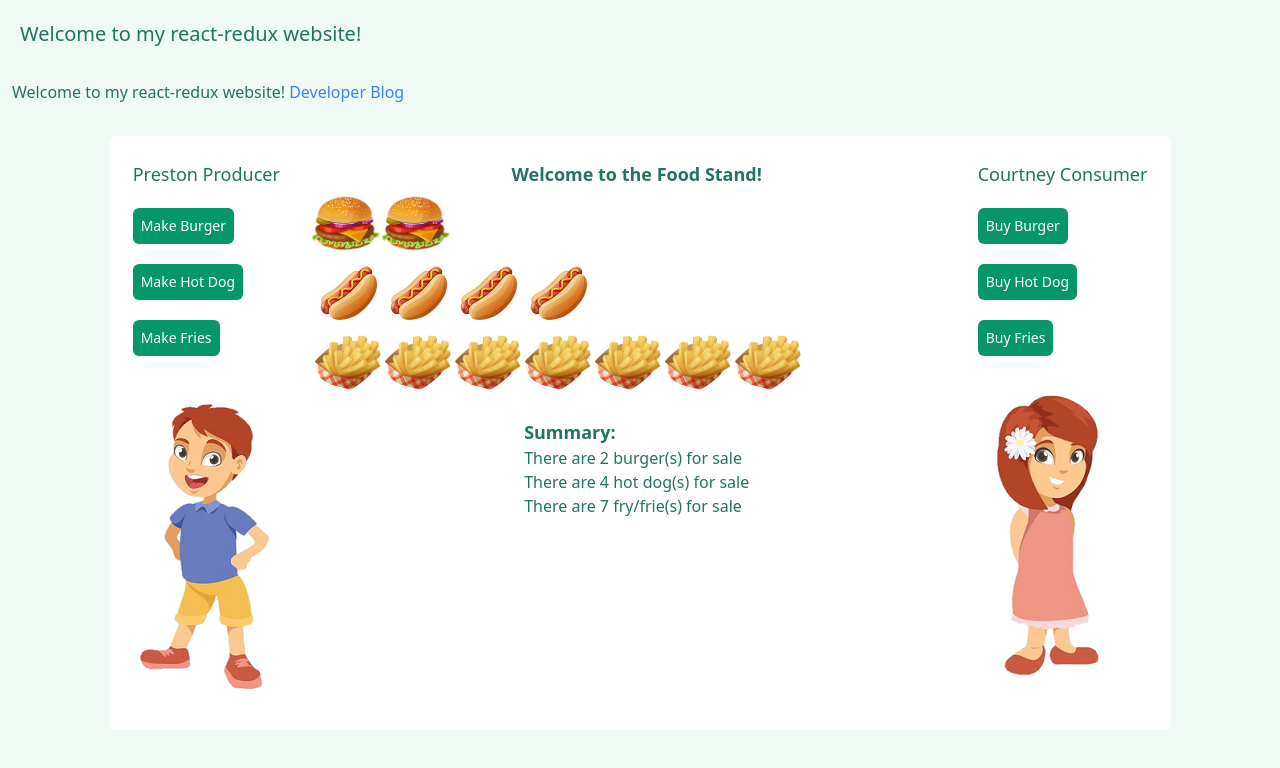
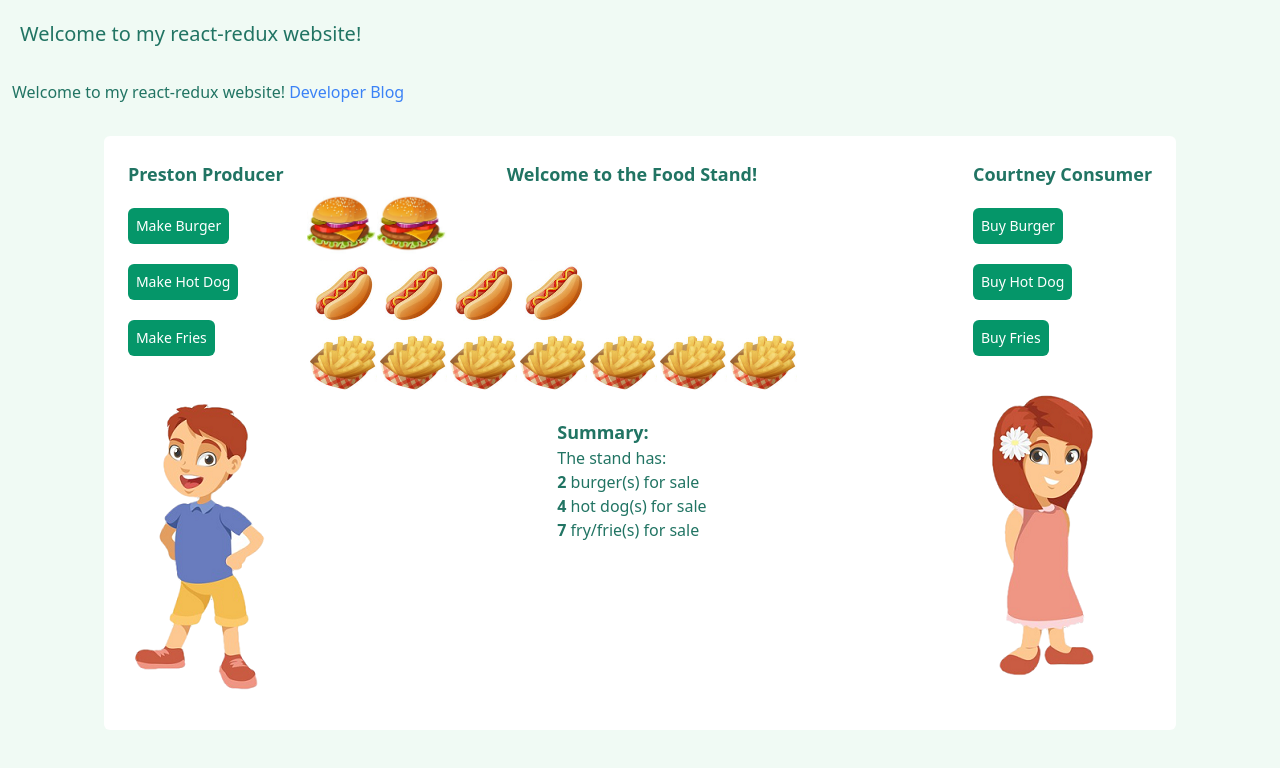
Before and after one commit to marklimm/react-redux-app, a Next.js app: page / in a window 1280 px wide. Shown: the top 768 px of the page. Built offline with nearby package versions, Linux system fonts and the light colour scheme.

Commit message:
using React.memo() to only re-render the row of food items if there is a change in number

```diff
--- a/components/Consumer/Consumer.tsx
+++ b/components/Consumer/Consumer.tsx
@@ -28,7 +28,7 @@ export const Consumer: FunctionComponent = () => {
 
   return (
     <div className=''>
-      <h1 className=' text-lg'>Courtney Consumer</h1>
+      <h1 className='text-lg font-bold'>Courtney Consumer</h1>
 
       <div className='mb-8'>
         <div className='mt-3'>
--- a/components/FoodStand/FoodStand.tsx
+++ b/components/FoodStand/FoodStand.tsx
@@ -3,18 +3,24 @@ import { useSelector } from 'react-redux'
 
 import { FoodStandState } from 'redux/FoodStandReducer'
 
-import { Burger } from 'components/food/Burger'
-import { HotDog } from 'components/food/HotDog'
-import { Fries } from 'components/food/Fries'
+import { BurgerRow } from 'components/food/BurgerRow'
+import { HotDogRow } from 'components/food/HotDogRow'
+import { FriesRow } from 'components/food/FriesRow'
 
 /**
  * This FoodStand component lists the items currently available at the food stand
  * @returns
  */
 export const FoodStand: FunctionComponent = () => {
-  const numBurgers = useSelector<FoodStandState>((state) => state.burgers)
-  const numHotDogs = useSelector<FoodStandState>((state) => state.hotdogs)
-  const numFries = useSelector<FoodStandState>((state) => state.fries)
+  const numBurgers = useSelector<FoodStandState>(
+    (state) => state.burgers
+  ) as number
+
+  const numHotDogs = useSelector<FoodStandState>(
+    (state) => state.hotdogs
+  ) as number
+
+  const numFries = useSelector<FoodStandState>((state) => state.fries) as number
 
   return (
     <div className='flex flex-col'>
@@ -23,30 +29,31 @@ export const FoodStand: FunctionComponent = () => {
       </h1>
 
       <div className='flex flex-wrap'>
-        {Array.from(Array(numBurgers), (_, i) => (
-          <Burger key={i}></Burger>
-        ))}
+        <BurgerRow numBurgers={numBurgers} />
       </div>
 
       <div className='flex flex-wrap'>
-        {Array.from(Array(numHotDogs), (_, i) => (
-          <HotDog key={i}></HotDog>
-        ))}
+        <HotDogRow numHotDogs={numHotDogs} />
       </div>
 
       <div className='flex flex-wrap'>
-        {Array.from(Array(numFries), (_, i) => (
-          <Fries key={i}></Fries>
-        ))}
+        <FriesRow numFries={numFries} />
       </div>
 
       <div className='self-center'>
         <h2 className='text-lg font-bold mt-5'>Summary:</h2>
-        <div>There are {numBurgers} burger(s) for sale</div>
+        <span>The stand has: </span>
+        <div>
+          <span className='font-bold'>{numBurgers}</span> burger(s) for sale
+        </div>
 
-        <div>There are {numHotDogs} hot dog(s) for sale</div>
+        <div>
+          <span className='font-bold'>{numHotDogs}</span> hot dog(s) for sale
+        </div>
 
-        <div>There are {numFries} fry/frie(s) for sale</div>
+        <div>
+          <span className='font-bold'>{numFries}</span> fry/frie(s) for sale
+        </div>
       </div>
     </div>
   )
--- a/components/Producer/Producer.tsx
+++ b/components/Producer/Producer.tsx
@@ -26,7 +26,7 @@ export const Producer: FunctionComponent = () => {
 
   return (
     <div className=''>
-      <h1 className=' text-lg'>Preston Producer</h1>
+      <h1 className='text-lg font-bold'>Preston Producer</h1>
 
       <div className='mb-8'>
         <button
--- a/components/food/Burger.tsx
+++ /dev/null
@@ -1,21 +0,0 @@
-import React, { FunctionComponent } from 'react'
-import Image from 'next/image'
-
-import { FoodContainer } from './FoodContainer'
-
-/**
- *
- * @returns
- */
-export const Burger: FunctionComponent = () => {
-  return (
-    <FoodContainer>
-      <Image
-        src='/images/burger.png'
-        alt='burger'
-        layout='fill'
-        objectFit='contain'
-      />
-    </FoodContainer>
-  )
-}
--- /dev/null
+++ b/components/food/BurgerRow.tsx
@@ -0,0 +1,45 @@
+import React, { FunctionComponent } from 'react'
+import Image from 'next/image'
+
+import { FoodContainer } from './FoodContainer'
+
+/**
+ *
+ * @returns
+ */
+const Burger: FunctionComponent = () => {
+  return (
+    <FoodContainer>
+      <Image
+        src='/images/burger.png'
+        alt='burger'
+        layout='fill'
+        objectFit='contain'
+      />
+    </FoodContainer>
+  )
+}
+
+interface BurgerRowUnMemoizedProps {
+  numBurgers: number
+}
+
+const BurgerRowUnMemoized: FunctionComponent<BurgerRowUnMemoizedProps> = ({
+  numBurgers = 0,
+}: BurgerRowUnMemoizedProps) => {
+  return (
+    <>
+      {Array.from(Array(numBurgers), (_, i) => (
+        <Burger key={i}></Burger>
+      ))}
+    </>
+  )
+}
+
+//  I'm using React.memo() here to ensure that the row of Burgers is only re-rendered if there's actually been a change to the number of burgers
+export const BurgerRow = React.memo(
+  BurgerRowUnMemoized,
+  (prevProps, nextProps) => {
+    return prevProps.numBurgers === nextProps.numBurgers
+  }
+)
--- a/components/food/Fries.tsx
+++ /dev/null
@@ -1,21 +0,0 @@
-import React, { FunctionComponent } from 'react'
-import Image from 'next/image'
-
-import { FoodContainer } from './FoodContainer'
-
-/**
- *
- * @returns
- */
-export const Fries: FunctionComponent = () => {
-  return (
-    <FoodContainer>
-      <Image
-        src='/images/fries.png'
-        alt='fries'
-        layout='fill'
-        objectFit='contain'
-      />
-    </FoodContainer>
-  )
-}
--- /dev/null
+++ b/components/food/FriesRow.tsx
@@ -0,0 +1,46 @@
+import React, { FunctionComponent } from 'react'
+import Image from 'next/image'
+
+import { FoodContainer } from './FoodContainer'
+
+/**
+ *
+ * @returns
+ */
+const Fries: FunctionComponent = () => {
+  // console.log('Fries being rendered')
+  return (
+    <FoodContainer>
+      <Image
+        src='/images/fries.png'
+        alt='fries'
+        layout='fill'
+        objectFit='contain'
+      />
+    </FoodContainer>
+  )
+}
+
+interface FriesRowUnMemoizedProps {
+  numFries: number
+}
+
+const FriesRowUnMemoized: FunctionComponent<FriesRowUnMemoizedProps> = ({
+  numFries = 0,
+}: FriesRowUnMemoizedProps) => {
+  return (
+    <>
+      {Array.from(Array(numFries), (_, i) => (
+        <Fries key={i}></Fries>
+      ))}
+    </>
+  )
+}
+
+//  I'm using React.memo() here to ensure that the row of Friess is only re-rendered if there's actually been a change to the number of Friess
+export const FriesRow = React.memo(
+  FriesRowUnMemoized,
+  (prevProps, nextProps) => {
+    return prevProps.numFries === nextProps.numFries
+  }
+)
--- a/components/food/HotDog.tsx
+++ /dev/null
@@ -1,21 +0,0 @@
-import React, { FunctionComponent } from 'react'
-import Image from 'next/image'
-
-import { FoodContainer } from './FoodContainer'
-
-/**
- * This FoodStand component lists the items currently available at the food stand
- * @returns
- */
-export const HotDog: FunctionComponent = () => {
-  return (
-    <FoodContainer>
-      <Image
-        src='/images/hotdog.png'
-        alt='hot dog'
-        layout='fill'
-        objectFit='contain'
-      />
-    </FoodContainer>
-  )
-}
--- /dev/null
+++ b/components/food/HotDogRow.tsx
@@ -0,0 +1,46 @@
+import React, { FunctionComponent } from 'react'
+import Image from 'next/image'
+
+import { FoodContainer } from './FoodContainer'
+
+/**
+ * This FoodStand component lists the items currently available at the food stand
+ * @returns
+ */
+const HotDog: FunctionComponent = () => {
+  // console.log('hot dog being rendered')
+  return (
+    <FoodContainer>
+      <Image
+        src='/images/hotdog.png'
+        alt='hot dog'
+        layout='fill'
+        objectFit='contain'
+      />
+    </FoodContainer>
+  )
+}
+
+interface HotDogRowUnMemoizedProps {
+  numHotDogs: number
+}
+
+const HotDogRowUnMemoized: FunctionComponent<HotDogRowUnMemoizedProps> = ({
+  numHotDogs = 0,
+}: HotDogRowUnMemoizedProps) => {
+  return (
+    <>
+      {Array.from(Array(numHotDogs), (_, i) => (
+        <HotDog key={i}></HotDog>
+      ))}
+    </>
+  )
+}
+
+//  I'm using React.memo() here to ensure that the row of HotDogs is only re-rendered if there's actually been a change to the number of HotDogs
+export const HotDogRow = React.memo(
+  HotDogRowUnMemoized,
+  (prevProps, nextProps) => {
+    return prevProps.numHotDogs === nextProps.numHotDogs
+  }
+)
```
